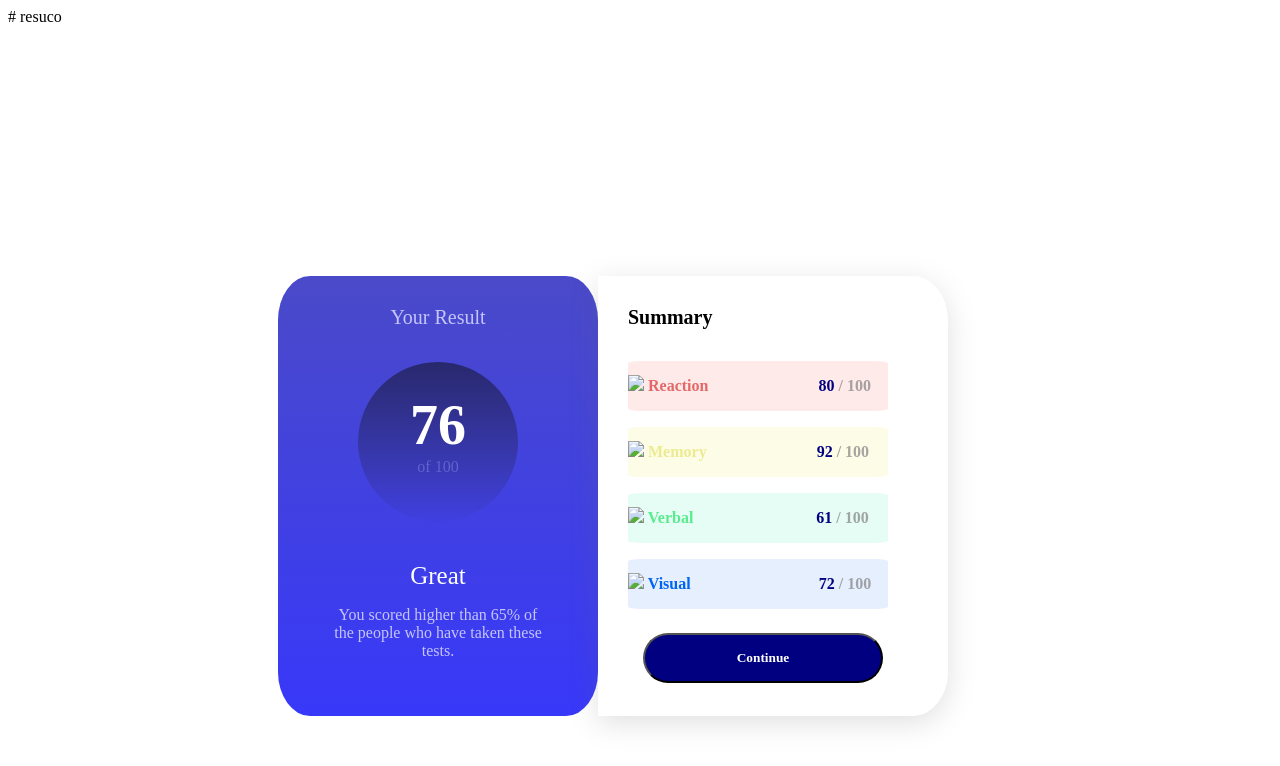
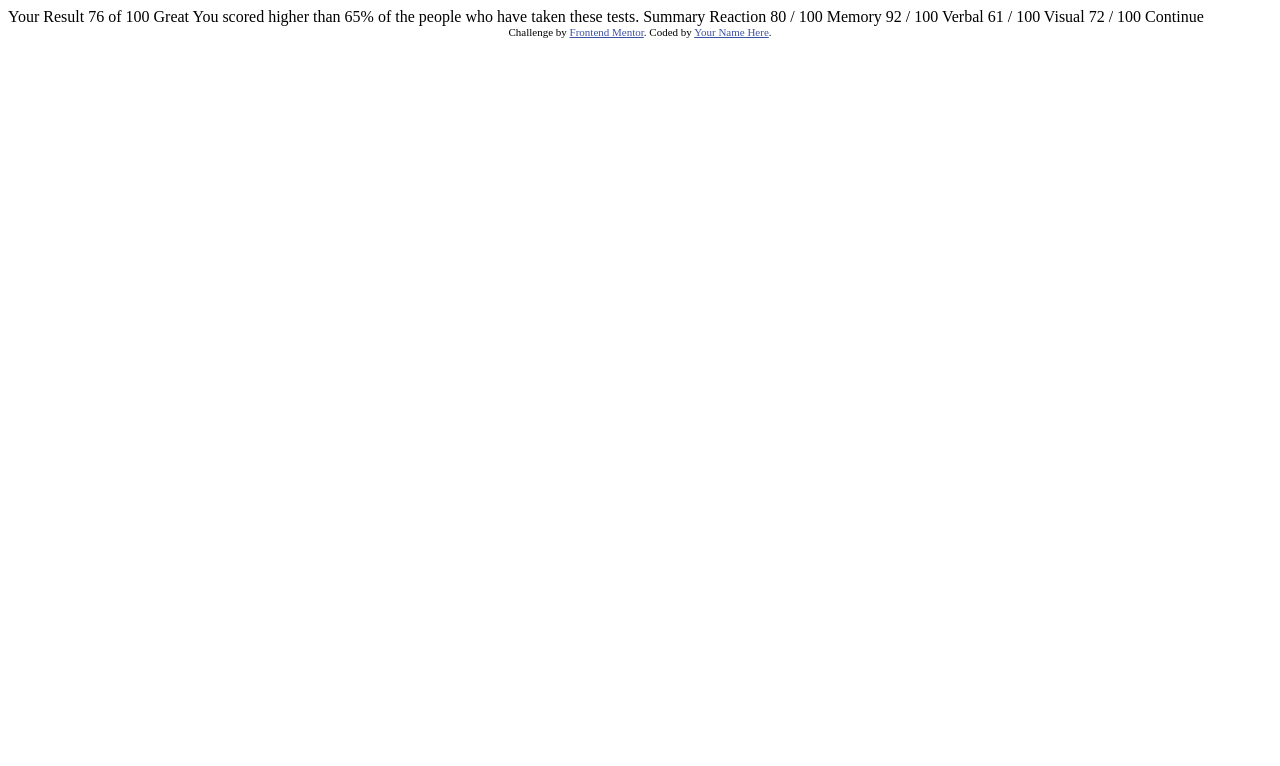
Before and after one commit to majdiachour1/resuco, a plain HTML site: page index.html in a window 1280 px wide. Drawn offline with Linux system fonts and the light colour scheme.

Commit message:
Add files via upload

```diff
--- a/index.html
+++ b/index.html
@@ -1,211 +1,47 @@
-# resuco
-
 <!DOCTYPE html>
 <html lang="en">
-    <head>
-        <title> Results Summary Component using CSS Grid </title>
+<head>
+  <meta charset="UTF-8">
+  <meta name="viewport" content="width=device-width, initial-scale=1.0"> <!-- displays site properly based on user's device -->
 
-        <style>
+  <link rel="icon" type="image/png" sizes="32x32" href="./assets/images/favicon-32x32.png">
 
-            * {
-                font-family: Hanken Grotesk;
-            }
+  <title>Frontend Mentor | Results summary component</title>
 
-            body {
-                height: 100%;
-            }
+  <!-- Feel free to remove these styles or customise in your own stylesheet 👍 -->
+  <style>
+    .attribution { font-size: 11px; text-align: center; }
+    .attribution a { color: hsl(228, 45%, 44%); }
+  </style>
+</head>
+<body>
 
-            .container {
-                display: grid;
-                grid-template-columns: 320px 320px;
-                margin: 250px 250px;
-                padding-left: 20px;
-            }
+  Your Result
+  76
+  of 100
 
-            .results-box {
-                background: linear-gradient(to top, rgb(56, 56, 249), rgb(74, 74, 201));
-                border-radius: 10%;
-                height: 440px;
-                width: 320px;
-                display: grid;
-                grid-template-rows: 15% 50% 10% 25%;
-            }
+  Great
+  You scored higher than 65% of the people who have taken these tests.
 
-            .result-title {
-                padding-top: 30px;
-                text-align: center;
-                color: rgb(197, 197, 251);
-                font-size: 20px;
-            }
+  Summary
 
-            .result-score-box {
-                background: linear-gradient(rgb(40, 40, 110),rgb(40, 40, 110,0.02));
-                border-radius: 50%;
-                margin-left: 60px;
-                margin-right: 60px;
-                width: 200px;
-                height: 200px;
-                align-items: center;
-                transform: scale(0.8);
-                text-align: center;
-            }
+  Reaction
+  80 / 100
 
-            .result-score-1 {
-                padding-top: 40px;
-                font-size: 70px;
-                font-weight:800;
-                color:white;
-            }
+  Memory
+  92 / 100
 
-            .result-score-2 {
-                font-size: 20px;
-                color: rgb(197, 197, 251,0.3);
+  Verbal
+  61 / 100
 
-            }
+  Visual
+  72 / 100
 
-            .result-remarks-1 {
-                text-align: center;
-                color: white;
-                font-size: 25px;
-            }
+  Continue
 
-            .result-remarks-2 {
-                padding-left: 50px;
-                padding-right: 50px;
-                text-align: center;
-                color: rgb(197, 197, 251);
-            }
-
-
-            .summary-box {
-                background: white;
-                border-top-right-radius: 10%;
-                border-bottom-right-radius: 10%;
-                height: 440px;
-                width: 320px;
-                display: grid;
-                grid-template-rows: 17% 15% 15% 15% 15% 23%;
-                padding-left: 30px;
-                box-shadow: rgba(100, 100, 111, 0.2) 0px 7px 29px 0px;
-            }
-
-            .summary-line {
-                padding-top: 30px;
-                font-size:20px;
-                font-weight: bold;
-            }
-
-            .reaction,.memory,.verbal,.visual {
-                margin-top: 10px;
-                height: 50px;
-                width: 260px;
-                border-radius: 5%;
-                font-weight:bold;
-                font-size: 16px;
-                line-height:50px;
-            }
-
-            .reaction {
-                background-color: rgba(251, 54, 54, 0.1);
-                color: rgb(228, 104, 104);
-            }
-
-            .memory {
-                background-color: rgba(237, 219, 25, 0.1);
-                color: rgb(235, 235, 143);
-            }
-
-            .verbal {
-                background-color: rgba(0, 235, 143,0.1);
-                color:rgb(90, 235, 143);
-            }
-
-            .visual {
-                background-color: rgba(0, 100, 245,0.1);
-                color: rgb(0, 100, 245);
-            }
-
-            .test-score {
-                display: inline-block;
-                color:navy;
-                width: 122px;
-                text-align: right;
-            }
-
-            .verbal .test-score {
-                width: 135px;
-            }
-
-            .visual .test-score {
-                width: 140px;
-            }
-
-            .test-percent {
-                display: inline;
-                text-align: right;
-                color: rgba(128, 128, 128,0.7);
-            }
-
-            .continue-button {
-                background-color: navy;
-                color:white;
-                height: 50px;
-                width: 240px;
-                border-radius: 25px;
-                font-weight: bold;
-                margin-top: 18px;
-                margin-left: 15px;
-            }
-
-            .continue-button:hover {
-                cursor: pointer;
-            }
-
-            .continue-button:active {
-                background: linear-gradient(to top, rgb(56, 56, 249), rgb(74, 74, 201));
-            }
-        </style>
-
-    </head>
-
-
-    <body>
-        <div class="container">
-            <div class="results-box">
-                <div class="result-title"> Your Result </div>
-
-                <div class="result-score-box">
-                    <div class="result-score-1"> 76 </div>
-                    <div class="result-score-2"> of 100 </div>
-                </div>
-
-                <div class="result-remarks-1"> Great</div>
-                <div class="result-remarks-2"> You scored higher than 65% of the people who have taken these tests. </div>
-            </div>
-
-            <div class="summary-box">
-                <div class="summary-line"> Summary </div>
-                <div class="reaction"> <img src="file:///C:/Users/majdi/OneDrive/Desktop/html-css-course/results-summary-component-main/assets/images/icon-reaction.svg"> Reaction
-                    <div class="test-score"> 80 </div>
-                    <div class="test-percent"> / 100 </div>
-                </div>
-                <div class="memory"> <img src="file:///C:/Users/majdi/OneDrive/Desktop/html-css-course/results-summary-component-main/assets/images/icon-memory.svg"> Memory
-                    <div class="test-score"> 92 </div>
-                    <div class="test-percent"> / 100 </div>
-                </div>
-                <div class="verbal"> <img src="file:///C:/Users/majdi/OneDrive/Desktop/html-css-course/results-summary-component-main/assets/images/icon-verbal.svg"> Verbal
-                    <div class="test-score"> 61 </div>
-                    <div class="test-percent"> / 100 </div>
-                </div>
-                <div class="visual"> <img src="file:///C:/Users/majdi/OneDrive/Desktop/html-css-course/results-summary-component-main/assets/images/icon-visual.svg"> Visual
-                    <div class="test-score">  72 </div>
-                    <div class="test-percent"> / 100 </div>
-                </div>
-
-                <button class="continue-button"> Continue </button>
-            </div>
-        </div>
-    </body>
-
-
+  <div class="attribution">
+    Challenge by <a href="https://www.frontendmentor.io?ref=challenge" target="_blank">Frontend Mentor</a>.
+    Coded by <a href="#">Your Name Here</a>.
+  </div>
+</body>
 </html>
```
Also changed, not shown: data.json (added, +22 -0 lines), 4 other files.
